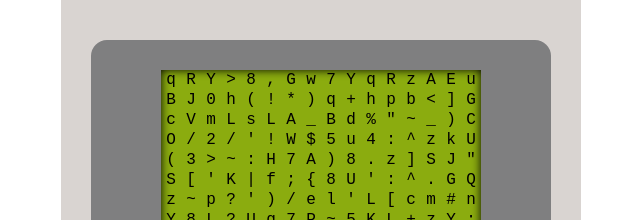
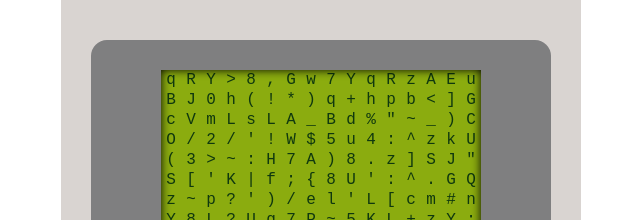
Before and after one commit to lanelps/asciimon, a website built with Vite: page index.html in a window 1280 px wide. Shown: the part 170-390 px from the top of the page, without its empty margins (319-959 px from the left). Built offline with nearby package versions, Linux system fonts and the light colour scheme.

Commit message:
pixel colors

```diff
--- a/style.css
+++ b/style.css
@@ -70,6 +70,7 @@
   justify-content: center;
 
   background-color: var(--green-50);
+  color: var(--green-100);
   transition: background-color 0.3s ease;
   text-align: center;
 }
```
